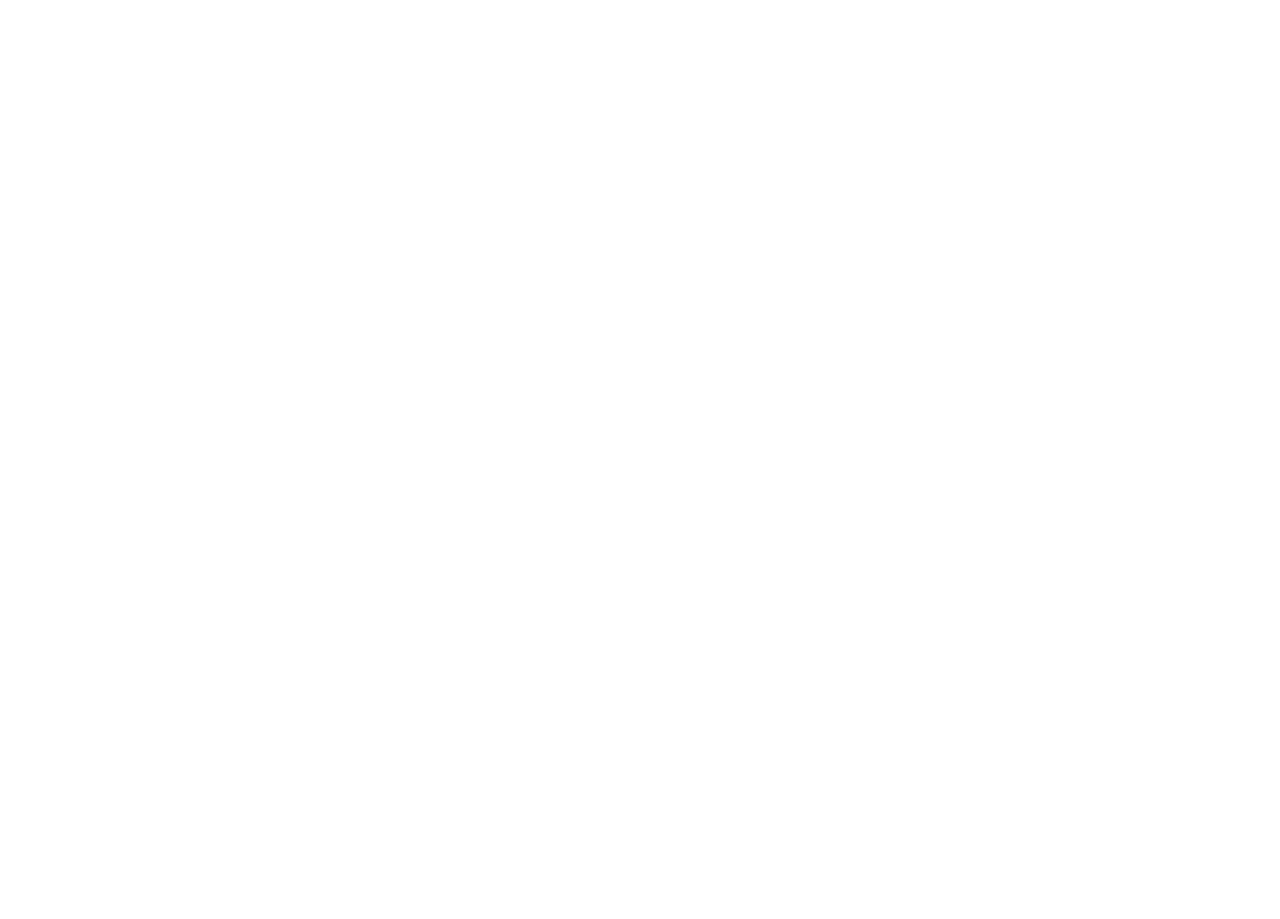
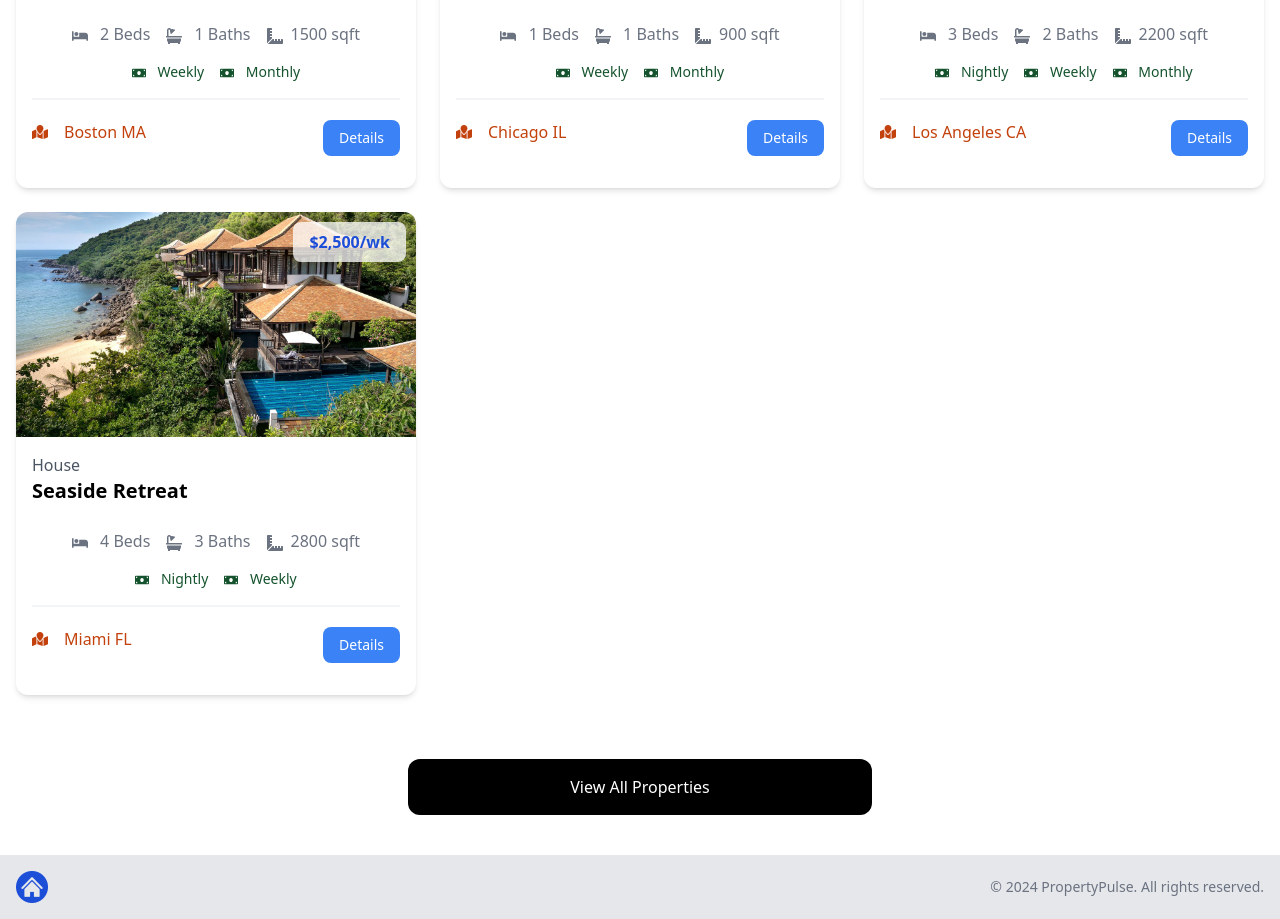
Before and after one commit to cyrdodi/property-pulse, a Next.js app: page / in a window 1280 px wide. Shown: the part 1040-1959 px from the top of the page. Before the commit the page ends 800 px from the top, so only its background shows below. Built offline with nearby package versions, Linux system fonts and the light colour scheme.

Commit message:
hero property

```diff
--- a/app/page.jsx
+++ b/app/page.jsx
@@ -1,13 +1,14 @@
 import Hero from "@/components/Hero";
 import InfoBoxes from "@/components/InfoBoxes";
 import Footer from "@/components/Footer";
+import HeroProperties from "@/components/HeroProperties";
 
 const HomePage = () => {
-  console.log("test");
   return (
     <div>
       <Hero />
       <InfoBoxes />
+      <HeroProperties />
       <Footer />
     </div>
   );
--- a/app/properties/page.jsx
+++ b/app/properties/page.jsx
@@ -2,7 +2,6 @@
 import PropertyCard from "@/components/PropertyCard";
 
 const PropertiesPage = () => {
-
 
   return (
     <section className="px-4 py-6">
--- a/components/Footer.jsx
+++ b/components/Footer.jsx
@@ -4,7 +4,6 @@
 const Footer = () => {
   const currentYear = new Date().getFullYear();
 
-  console.log(logo)
 
   return (
     <footer className="bg-gray-200 py-4 mt-auto">
--- a/components/Hero.jsx
+++ b/components/Hero.jsx
@@ -3,7 +3,7 @@
 const Hero = () => {
   return (
     // <!-- Hero -->
-    <section className="bg-blue-700 py-20 mb-4">
+    <section className="bg-gradient-to-br from-blue-700 to-sky-400 py-20 mb-4">
       <div
         className="max-w-7xl mx-auto px-4 sm:px-6 lg:px-8 flex flex-col items-center"
       >
--- /dev/null
+++ b/components/HeroProperties.jsx
@@ -0,0 +1,42 @@
+import properties from "@/properties.json";
+import PropertyCard from "./PropertyCard";
+import Link from "next/link";
+
+const HeroProperties = () => {
+  const recentProperties = properties
+    .sort(() => Math.random() - Math.random())
+    .slice(0, 4);
+
+  console.log(properties);
+
+  return (
+    <>
+      <section className="px-4 py-6">
+        <div className="container-xl lg:container m-auto">
+          <h2 className="text-3xl font-bold text-blue-500 mb-6 text-center">
+            Recent Properties
+          </h2>
+          {recentProperties == 0 ? (
+            <p>No properties found.</p>
+          ) : (
+            <div className="grid grid-cols-1 md:grid-cols-3 gap-6">
+              {recentProperties.map((property) => (
+                <PropertyCard key={property._id} property={property} />
+              ))}
+            </div>
+          )}
+        </div>
+      </section>
+      <section class="m-auto max-w-lg my-10 px-6">
+        <Link
+          href="/properties"
+          class="block bg-black text-white text-center py-4 px-6 rounded-xl hover:bg-gray-700"
+        >
+          View All Properties
+        </Link>
+      </section>
+    </>
+  );
+};
+
+export default HeroProperties;
--- a/components/InfoBox.jsx
+++ b/components/InfoBox.jsx
@@ -6,14 +6,14 @@
   children,
 }) => {
   return (
-    <div className="bg-blue-100 p-6 rounded-lg shadow-md">
+    <div className={`${backgroundColor} p-6 rounded-lg shadow-md`}>
       <h2 className="text-2xl font-bold">{heading}</h2>
       <p className="mt-2 mb-4">{children}</p>
       <a
-        href={ buttonInfo.link}
+        href={buttonInfo.link}
         className={`${buttonInfo.backgroundColor} inline-block  text-white rounded-lg px-4 py-2 hover:bg-blue-600`}
       >
-        { buttonInfo.text}
+        {buttonInfo.text}
       </a>
     </div>
   );
--- a/components/PropertyCard.jsx
+++ b/components/PropertyCard.jsx
@@ -1,6 +1,7 @@
 import React from "react";
 import Image from "next/image";
 import Link from "next/link";
+import { FaBed, FaMoneyBill, FaBath, FaRulerCombined, FaMapMarked } from "react-icons/fa"
 
 const PropertyCard = ({ property }) => {
   const { rates } = property;
@@ -40,33 +41,34 @@
 
         <div className="flex justify-center gap-4 text-gray-500 mb-4">
           <p>
-            <i className="fa-solid fa-bed"></i> {property.beds}
+            <FaBed className="inline  mr-2" /> {property.beds}
             <span className="md:hidden lg:inline"> Beds</span>
           </p>
           <p>
-            <i className="fa-solid fa-bath"></i> {property.baths}
+            <FaBath className="inline  mr-2" /> {property.baths}
             <span className="md:hidden lg:inline"> Baths</span>
           </p>
           <p>
-            <i className="fa-solid fa-ruler-combined"></i>
-            {property.square_feet} <span className="md:hidden lg:inline">sqft</span>
+            <FaRulerCombined className="inline mr-2" />
+            {property.square_feet}{" "}
+            <span className="md:hidden lg:inline">sqft</span>
           </p>
         </div>
 
         <div className="flex justify-center gap-4 text-green-900 text-sm mb-4">
           {property.rates.nightly && (
             <p>
-              <i className="fa-solid fa-money-bill"></i> Nightly
+              <FaMoneyBill className="inline mr-2" /> Nightly
             </p>
           )}
           {property.rates.weekly && (
             <p>
-              <i className="fa-solid fa-money-bill"></i> Weekly
+              <FaMoneyBill className="inline mr-2" /> Weekly
             </p>
           )}
           {property.rates.monthly && (
             <p>
-              <i className="fa-solid fa-money-bill"></i> Monthly
+              <FaMoneyBill className="inline mr-2" /> Monthly
             </p>
           )}
         </div>
@@ -75,11 +77,14 @@
 
         <div className="flex flex-col lg:flex-row justify-between mb-4">
           <div className="flex align-middle gap-2 mb-4 lg:mb-0">
-            <i className="fa-solid fa-location-dot text-lg text-orange-700"></i>
-            <span className="text-orange-700"> {property.location.city + ' '+ property.location.state} </span>
+            <FaMapMarked className=" mt-1 inline mr-2 text-orange-700" />
+            <span className="text-orange-700">
+              {" "}
+              {property.location.city + " " + property.location.state}{" "}
+            </span>
           </div>
           <Link
-            href={ `properties/${property._id}`}
+            href={`/properties/${property._id}`}
             className="h-[36px] bg-blue-500 hover:bg-blue-600 text-white px-4 py-2 rounded-lg text-center text-sm"
           >
             Details
```
